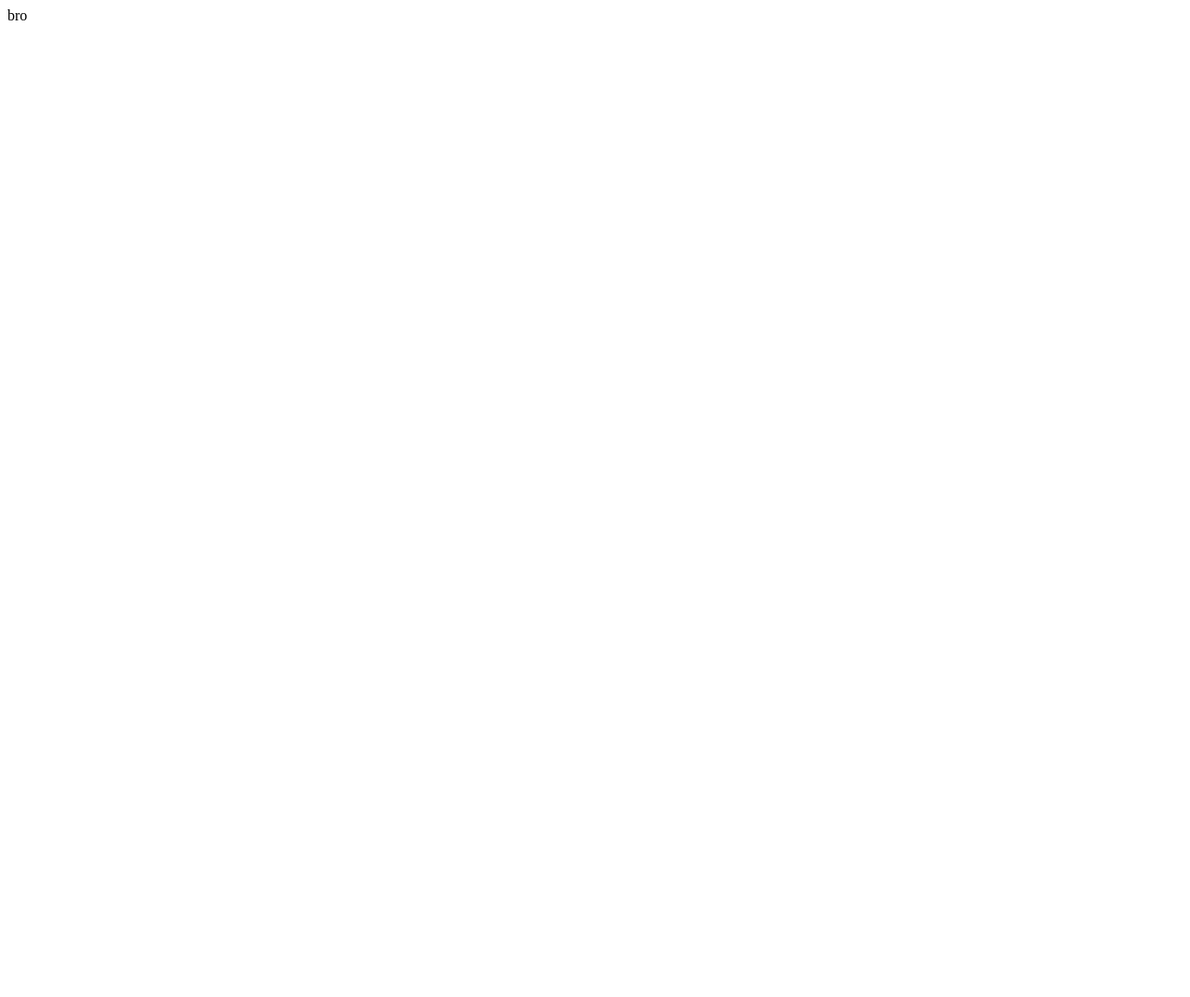
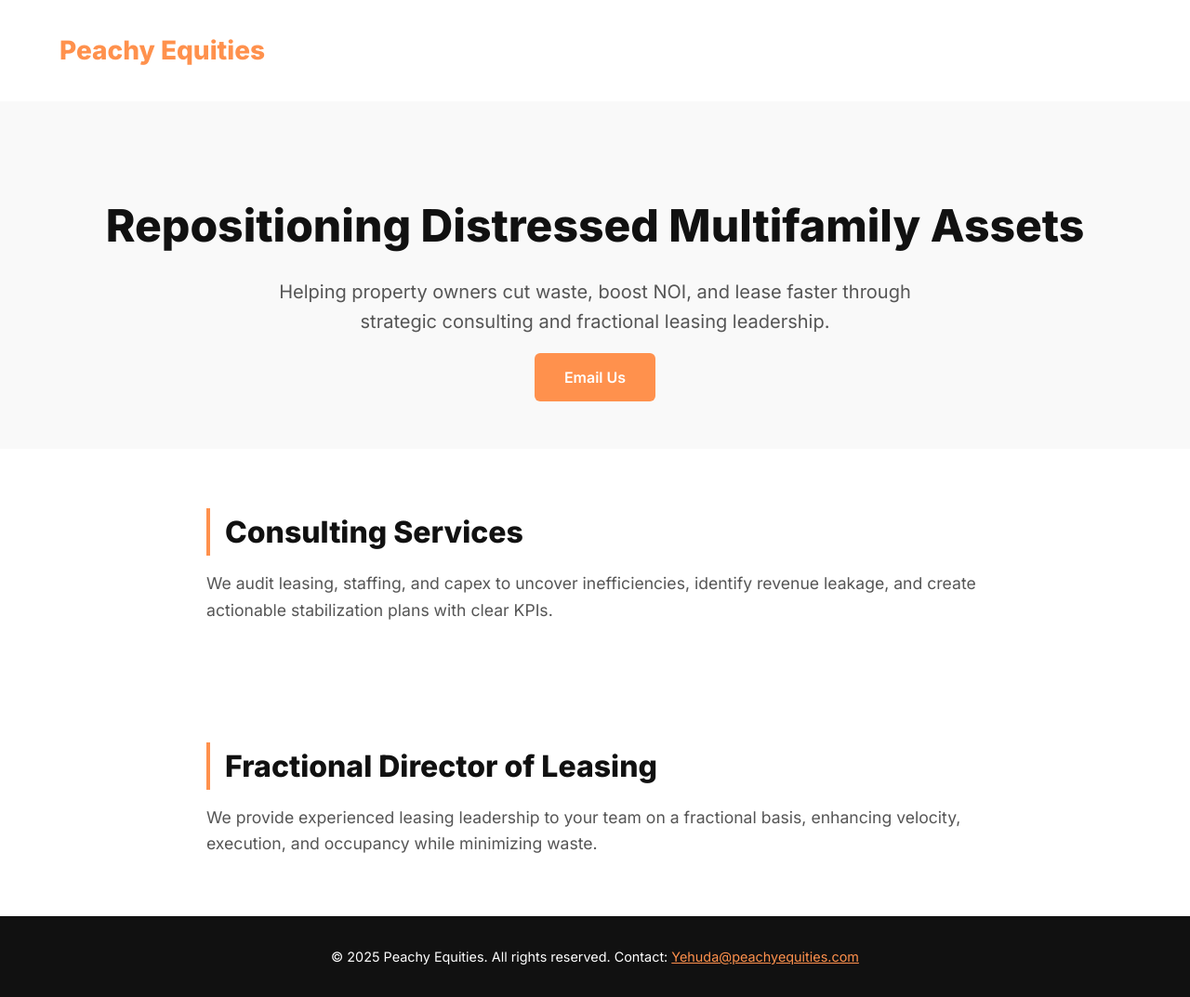
Before and after one commit to yehudapeachy/peachy-equities, a plain HTML site: page index.html in a window 1280 px wide. Shown: the whole page at 93% size. Before the commit the page ends 800 px from the top, so only its background shows below. Drawn offline with Linux system fonts and the light colour scheme.

Commit message:
Update index.html

```diff
--- a/index.html
+++ b/index.html
@@ -1 +1,141 @@
-bro
+<!DOCTYPE html>
+<html lang="en">
+<head>
+  <meta charset="UTF-8" />
+  <meta name="viewport" content="width=device-width, initial-scale=1.0" />
+  <title>Peachy Equities</title>
+  <link href="https://fonts.googleapis.com/css2?family=Inter:wght@400;600;800&display=swap" rel="stylesheet" />
+  <style>
+    :root {
+      --peach: #ff914d;
+      --peach-dark: #e67619;
+      --black: #111;
+      --white: #fff;
+      --gray-light: #f9f9f9;
+      --gray-dark: #555;
+    }
+
+    * {
+      box-sizing: border-box;
+      margin: 0;
+      padding: 0;
+    }
+
+    body {
+      font-family: 'Inter', sans-serif;
+      background-color: var(--white);
+      color: var(--black);
+      line-height: 1.6;
+    }
+
+    header {
+      background: var(--white);
+      padding: 2rem 4rem;
+      display: flex;
+      justify-content: space-between;
+      align-items: center;
+      box-shadow: 0 2px 6px rgba(0, 0, 0, 0.05);
+    }
+
+    header h1 {
+      font-size: 1.75rem;
+      color: var(--peach);
+      font-weight: 800;
+    }
+
+    .hero {
+      text-align: center;
+      padding: 6rem 2rem 4rem;
+      background: var(--gray-light);
+    }
+
+    .hero h2 {
+      font-size: 3rem;
+      color: var(--black);
+      font-weight: 800;
+      margin-bottom: 1rem;
+    }
+
+    .hero p {
+      font-size: 1.25rem;
+      max-width: 700px;
+      margin: 0 auto 2rem;
+      color: var(--gray-dark);
+    }
+
+    .cta-button {
+      background-color: var(--peach);
+      color: white;
+      padding: 1rem 2rem;
+      border: none;
+      border-radius: 6px;
+      font-weight: 600;
+      font-size: 1rem;
+      cursor: pointer;
+      text-decoration: none;
+      transition: background 0.2s ease;
+    }
+
+    .cta-button:hover {
+      background-color: var(--peach-dark);
+    }
+
+    .section {
+      padding: 4rem 2rem;
+      max-width: 900px;
+      margin: 0 auto;
+    }
+
+    .section h3 {
+      font-size: 2rem;
+      color: var(--black);
+      margin-bottom: 1rem;
+      border-left: 4px solid var(--peach);
+      padding-left: 1rem;
+    }
+
+    .section p {
+      font-size: 1.1rem;
+      color: var(--gray-dark);
+    }
+
+    footer {
+      background: var(--black);
+      color: var(--white);
+      text-align: center;
+      padding: 2rem;
+      font-size: 0.9rem;
+    }
+
+    footer a {
+      color: var(--peach);
+      text-decoration: underline;
+    }
+  </style>
+</head>
+<body>
+  <header>
+    <h1>Peachy Equities</h1>
+  </header>
+
+  <section class="hero">
+    <h2>Repositioning Distressed Multifamily Assets</h2>
+    <p>Helping property owners cut waste, boost NOI, and lease faster through strategic consulting and fractional leasing leadership.</p>
+    <a href="mailto:Yehuda@peachyequities.com" class="cta-button">Email Us</a>
+  </section>
+
+  <section class="section" id="services">
+    <h3>Consulting Services</h3>
+    <p>We audit leasing, staffing, and capex to uncover inefficiencies, identify revenue leakage, and create actionable stabilization plans with clear KPIs.</p>
+  </section>
+
+  <section class="section">
+    <h3>Fractional Director of Leasing</h3>
+    <p>We provide experienced leasing leadership to your team on a fractional basis, enhancing velocity, execution, and occupancy while minimizing waste.</p>
+  </section>
+
+  <footer>
+    &copy; 2025 Peachy Equities. All rights reserved. Contact: <a href="mailto:Yehuda@peachyequities.com">Yehuda@peachyequities.com</a>
+  </footer>
+</body>
+</html>
```
